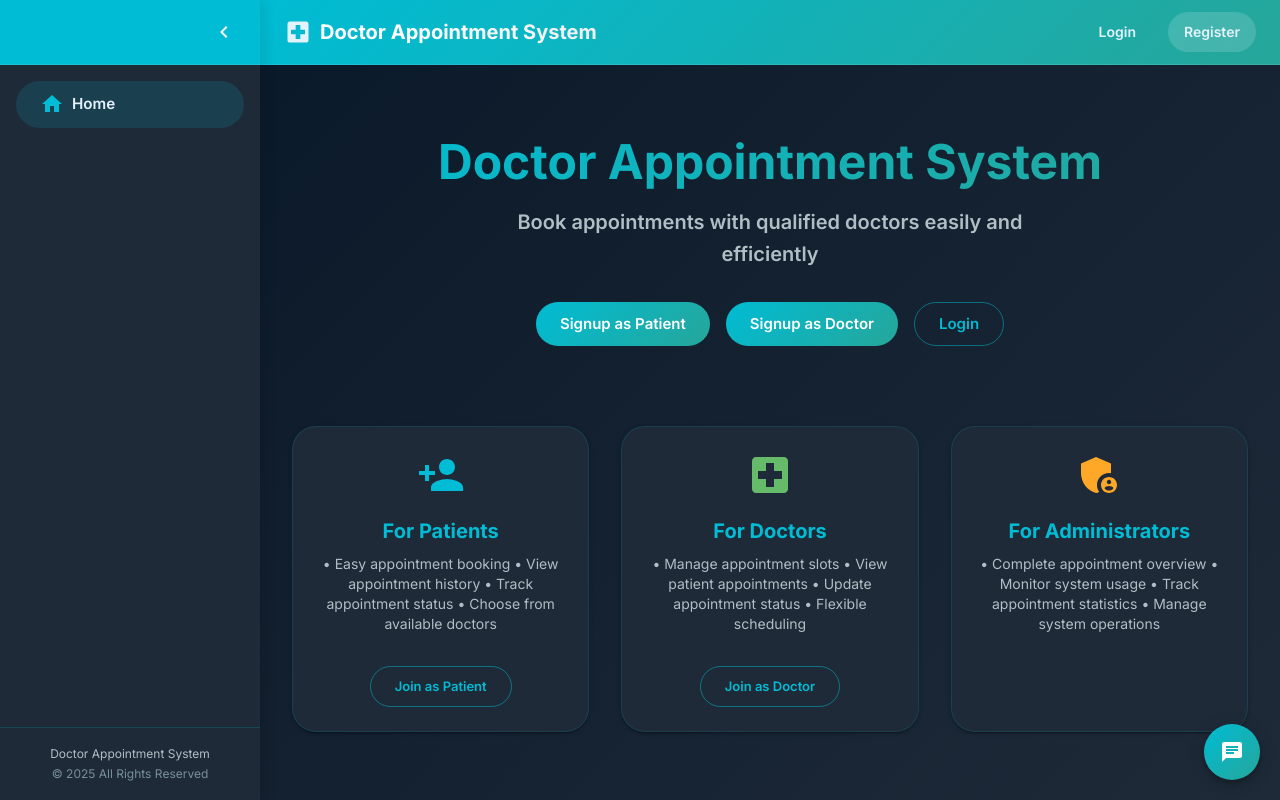
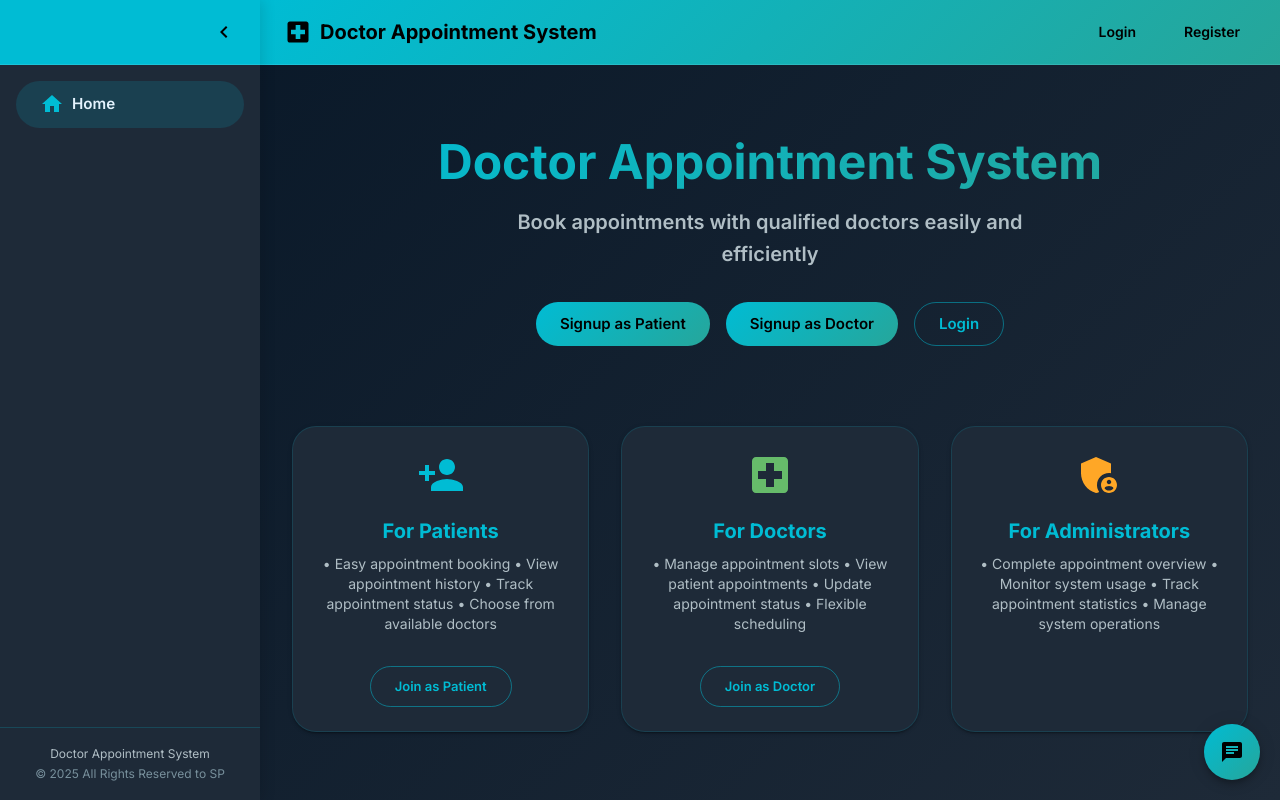
Before and after one commit to Saurabh9312/Doctor-Appointment-Management, a React (Vite) app in the folder frontend/: page / in a window 1280 px wide. Built offline with nearby package versions, Linux system fonts and the light colour scheme.

Commit message:
Updated some code

```diff
--- a/frontend/src/components/ChatWidget.jsx
+++ b/frontend/src/components/ChatWidget.jsx
@@ -89,8 +89,8 @@ const ChatWidget = () => {
               alignItems: 'center'
             }}
           >
-            <Typography variant="h6" sx={{ fontWeight: 'bold' }}>AI Support</Typography>
-            <IconButton size="small" onClick={toggleChat} sx={{ color: 'white' }}>
+            <Typography variant="h6" sx={{ fontWeight: 'bold', color: 'black' }}>AI Support</Typography>
+            <IconButton size="small" onClick={toggleChat} sx={{ color: 'black' }}>
               <CloseIcon />
             </IconButton>
           </Box>
@@ -155,7 +155,7 @@ const ChatWidget = () => {
       <Fab
         sx={{
           background: 'linear-gradient(135deg, #00bcd4 0%, #26a69a 100%)',
-          color: 'white',
+          color: 'black',
           '&:hover': {
             background: 'linear-gradient(135deg, #008ba3 0%, #00766c 100%)',
             boxShadow: '0px 4px 12px rgba(0, 188, 212, 0.4)'
--- a/frontend/src/components/Layout/Navbar.jsx
+++ b/frontend/src/components/Layout/Navbar.jsx
@@ -40,26 +40,25 @@ const Navbar = ({ onMenuClick }) => {
         <Box sx={{ display: 'flex', alignItems: 'center' }}>
           {isMobile && (
             <IconButton
-              color="inherit"
               edge="start"
               onClick={onMenuClick}
-              sx={{ mr: 2 }}
+              sx={{ mr: 2, color: 'black' }}
             >
-              <MenuIcon />
+              <MenuIcon color="inherit" sx={{ color: 'black' }} />
             </IconButton>
           )}
           <Box
             sx={{ display: 'flex', alignItems: 'center', cursor: 'pointer' }}
             onClick={() => navigate('/')}
           >
-            <LocalHospital sx={{ mr: 1, fontSize: 28 }} />
+            <LocalHospital sx={{ mr: 1, fontSize: 28, color: 'black' }} />
             <Typography
               variant="h6"
               component="div"
               sx={{
                 fontWeight: 'bold',
                 display: { xs: 'none', sm: 'block' },
-                background: 'linear-gradient(45deg, #fff 30%, #f0f0f0 90%)',
+                background: 'black',
                 backgroundClip: 'text',
                 WebkitBackgroundClip: 'text',
                 WebkitTextFillColor: 'transparent',
@@ -88,23 +87,25 @@ const Navbar = ({ onMenuClick }) => {
                 sx={{
                   display: { xs: 'none', sm: 'flex' },
                   borderRadius: 2,
+                  color: 'black',
                   px: 2,
                   '&:hover': {
                     bgcolor: 'rgba(255,255,255,0.1)',
                   }
                 }}
               >
-                <Dashboard sx={{ mr: 1, fontSize: 20 }} />
+                <Dashboard sx={{ mr: 1, fontSize: 20, color: 'black' }} />
                 Dashboard
               </Button>
 
               <Button
                 color="inherit"
                 onClick={handleLogout}
-                startIcon={<ExitToApp />}
+                startIcon={<ExitToApp sx={{ color: 'black' }} />}
                 sx={{
                   borderRadius: 2,
                   px: { xs: 1, sm: 2 },
+                  color: 'black',
                   minWidth: 'auto',
                   '&:hover': {
                     bgcolor: 'rgba(255,255,255,0.1)',
@@ -123,6 +124,7 @@ const Navbar = ({ onMenuClick }) => {
                 onClick={() => navigate('/login')}
                 sx={{
                   borderRadius: 2,
+                  color : "black",
                   px: 2,
                   '&:hover': {
                     bgcolor: 'rgba(255,255,255,0.1)',
@@ -136,8 +138,8 @@ const Navbar = ({ onMenuClick }) => {
                 onClick={() => navigate('/register')}
                 sx={{
                   borderRadius: 2,
+                  color: 'black',
                   px: 2,
-                  bgcolor: 'rgba(255,255,255,0.15)',
                   '&:hover': {
                     bgcolor: 'rgba(255,255,255,0.25)',
                   }
--- a/frontend/src/components/Layout/Sidebar.jsx
+++ b/frontend/src/components/Layout/Sidebar.jsx
@@ -100,7 +100,7 @@ const Sidebar = ({ open, onClose, collapsed, onToggleCollapse }) => {
         <IconButton
           onClick={onToggleCollapse}
           sx={{
-            color: 'white',
+            color: 'black',
             '&:hover': {
               bgcolor: 'rgba(255,255,255,0.1)'
             }
@@ -229,7 +229,7 @@ const Sidebar = ({ open, onClose, collapsed, onToggleCollapse }) => {
             Doctor Appointment System
           </Typography>
           <Typography variant="caption" sx={{ display: 'block', textAlign: 'center', color: '#78909c' }}>
-            © 2025 All Rights Reserved
+            © 2025 All Rights Reserved to SP
           </Typography>
         </Box>
       )}
--- a/frontend/src/modules/Admin/AdminDashboard.jsx
+++ b/frontend/src/modules/Admin/AdminDashboard.jsx
@@ -132,7 +132,7 @@ const AdminDashboard = () => {
             <Typography variant="h6" gutterBottom sx={{ fontWeight: 'bold' }}>
               Manage Doctors
             </Typography>
-            <Button variant="contained" startIcon={<Add />} onClick={() => { setEditingDoctor(null); setDoctorForm({ user_id: '', name: '', specialization: '' }); setOpenDoctorDialog(true); }}>Add Doctor Profile</Button>
+            <Button sx = {{color: 'black'}} variant="contained" startIcon={<Add />} onClick={() => { setEditingDoctor(null); setDoctorForm({ user_id: '', name: '', specialization: '' }); setOpenDoctorDialog(true); }}>Add Doctor Profile</Button>
           </Box>
 
           <TableContainer component={Paper}>
@@ -174,7 +174,7 @@ const AdminDashboard = () => {
             <Typography variant="h6" gutterBottom sx={{ fontWeight: 'bold' }}>
               Manage Patients
             </Typography>
-            <Button variant="contained" startIcon={<Add />} onClick={() => { setEditingPatient(null); setPatientForm({ user_id: '', name: '', phone_number: '' }); setOpenPatientDialog(true); }}>Add Patient Profile</Button>
+            <Button variant="contained" sx = {{color: 'black'}} startIcon={<Add />} onClick={() => { setEditingPatient(null); setPatientForm({ user_id: '', name: '', phone_number: '' }); setOpenPatientDialog(true); }}>Add Patient Profile</Button>
           </Box>
 
           <TableContainer component={Paper}>
--- a/frontend/src/modules/Doctor/DoctorDashboard.jsx
+++ b/frontend/src/modules/Doctor/DoctorDashboard.jsx
@@ -106,7 +106,7 @@ const DoctorDashboard = () => {
                 variant="contained"
                 onClick={() => navigate('/doctor/slots')}
                 fullWidth
-                sx={{ borderRadius: 2 }}
+                sx={{ borderRadius: 2 , color : 'black'}}
               >
                 Manage Slots
               </Button>
@@ -127,7 +127,7 @@ const DoctorDashboard = () => {
                 variant="contained"
                 onClick={() => navigate('/doctor/appointments')}
                 fullWidth
-                sx={{ borderRadius: 2 }}
+                sx={{ borderRadius: 2, color: 'black' }}
               >
                 View Appointments
               </Button>
--- a/frontend/src/modules/Doctor/SlotManagement.jsx
+++ b/frontend/src/modules/Doctor/SlotManagement.jsx
@@ -140,7 +140,7 @@ const SlotManagement = () => {
                 type="submit"
                 variant="contained"
                 disabled={isLoading}
-                sx={{ minWidth: 120 }}
+                sx={{ minWidth: 120, color : "black" }}
               >
                 Create Slot
               </Button>
--- a/frontend/src/modules/Home/Home.jsx
+++ b/frontend/src/modules/Home/Home.jsx
@@ -48,7 +48,7 @@ const Home = () => {
               variant="contained"
               size="large"
               onClick={() => navigate('/register/patient')}
-              sx={{ borderRadius: 2 }}
+              sx={{ borderRadius: 2, color: 'black' }}
             >
               Signup as Patient
             </Button>
@@ -56,7 +56,7 @@ const Home = () => {
               variant="contained"
               size="large"
               onClick={() => navigate('/register/doctor')}
-              sx={{ borderRadius: 2 }}
+              sx={{ borderRadius: 2, color : "black" }}
             >
               Signup as Doctor
             </Button>
--- a/frontend/src/modules/Patient/BookAppointment.jsx
+++ b/frontend/src/modules/Patient/BookAppointment.jsx
@@ -95,6 +95,7 @@ const BookAppointment = () => {
                         <Button
                           variant="contained"
                           size="small"
+                          sx = {{color : 'black'}}
                           onClick={() => handleBookSlot(slot)}
                         >
                           Book
--- a/frontend/src/modules/Patient/PatientDashboard.jsx
+++ b/frontend/src/modules/Patient/PatientDashboard.jsx
@@ -89,7 +89,7 @@ const PatientDashboard = () => {
                 variant="contained"
                 onClick={() => navigate('/patient/book-appointment')}
                 fullWidth
-                sx={{ borderRadius: 2 }}
+                sx={{ borderRadius: 2, color : 'black' }}
               >
                 Book New Appointment
               </Button>
@@ -110,7 +110,7 @@ const PatientDashboard = () => {
                 variant="contained"
                 onClick={() => navigate('/patient/appointments')}
                 fullWidth
-                sx={{ borderRadius: 2 }}
+                sx={{ borderRadius: 2, color : 'black' }}
               >
                 View Appointments
               </Button>
```
Also changed, not shown: 1 other file (tests, documents, lock files or other folders).
